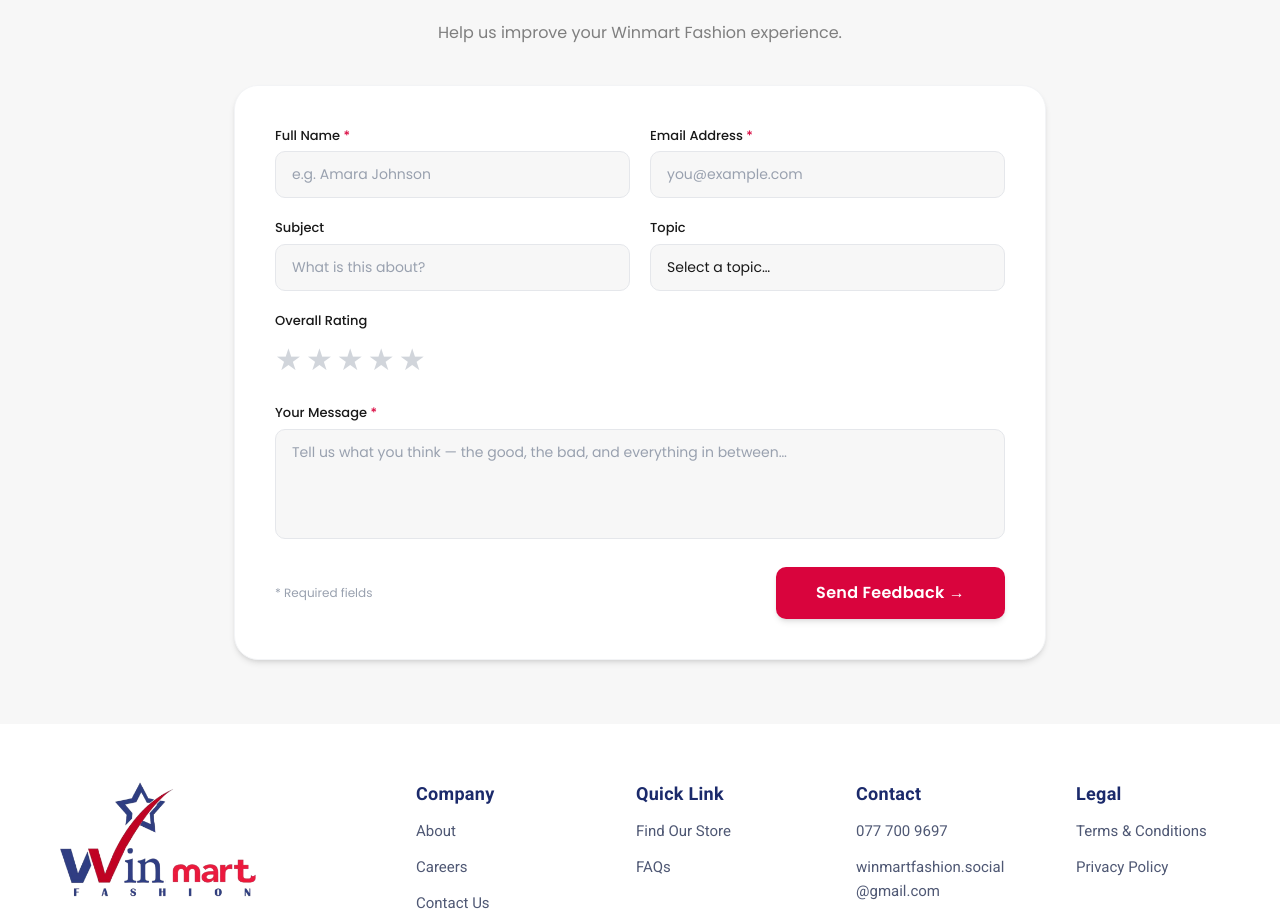
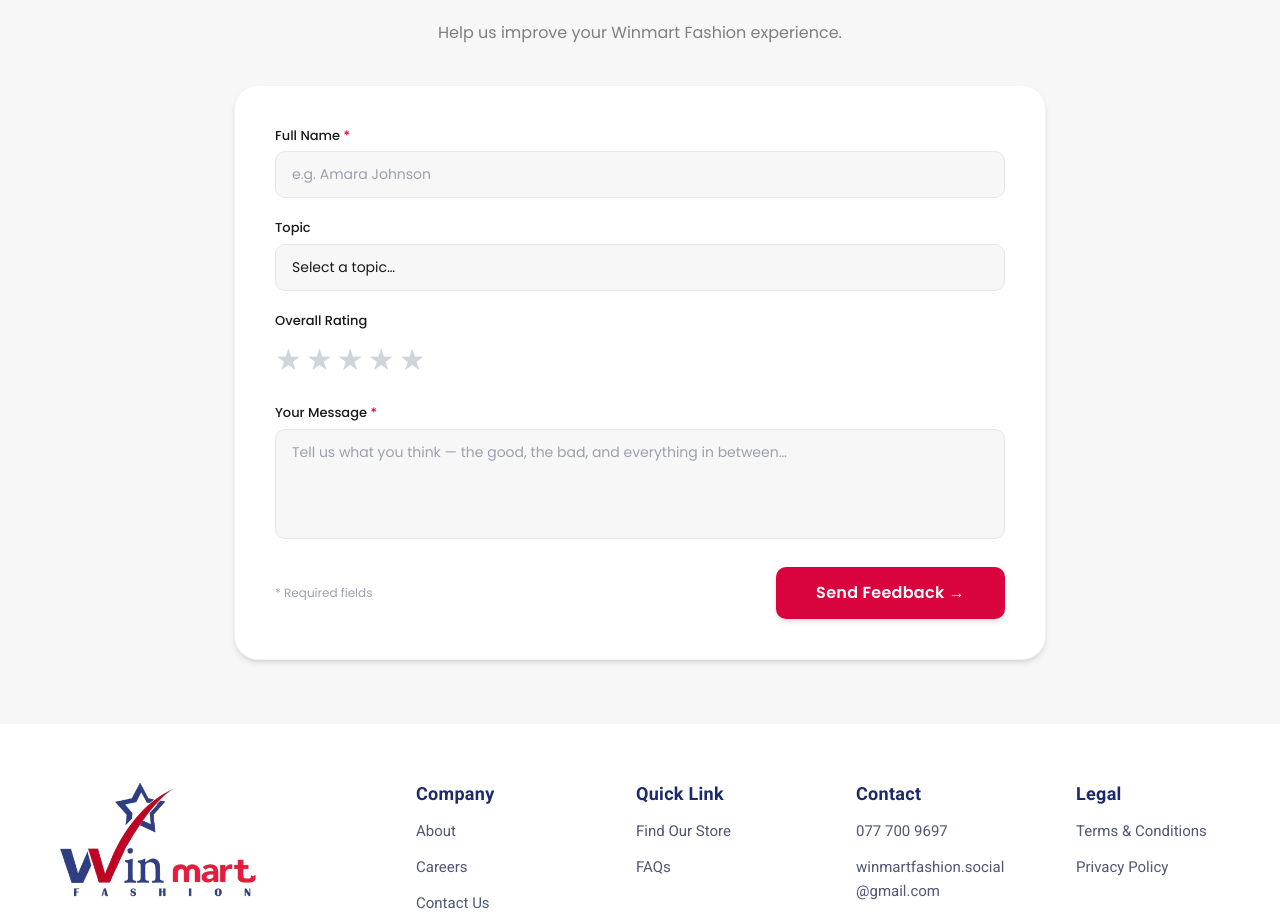
Before and after one commit to sana-co/winmart, a React (Vite) app: page / in a window 1280 px wide. Shown: the part 4973-5892 px from the top of the page. Built offline with nearby package versions, Linux system fonts and the light colour scheme.

Commit message:
commercial carousal done

```diff
--- a/api/feedback.js
+++ b/api/feedback.js
@@ -1,17 +1,15 @@
-import { cleanString, isEmail, requirePost, sendJson, supabase } from "./_supabase.js";
+import { cleanString, requirePost, sendJson, supabase } from "./_supabase.js";
 
 export default async function handler(request, response) {
   if (!requirePost(request, response)) return;
 
   const name = cleanString(request.body?.name);
-  const email = cleanString(request.body?.email);
-  const subject = cleanString(request.body?.subject);
   const topic = cleanString(request.body?.topic);
   const message = cleanString(request.body?.message);
   const rating = Number(request.body?.rating || 0);
 
-  if (!name || !isEmail(email) || !message) {
-    sendJson(response, 400, { error: "Name, valid email, and message are required." });
+  if (!name || !message) {
+    sendJson(response, 400, { error: "Name and message are required." });
     return;
   }
 
@@ -22,8 +20,6 @@ export default async function handler(request, response) {
 
   const { error } = await supabase.from("feedback").insert({
     name,
-    email,
-    subject: subject || null,
     topic: topic || null,
     message,
     rating,
--- a/src/app/components/winmart-community.tsx
+++ b/src/app/components/winmart-community.tsx
@@ -4,13 +4,12 @@ type Field = { label: string; type: string; placeholder: string; id: string };
 
 const fields: Field[] = [
   { id: "name",  label: "Full Name",     type: "text",  placeholder: "e.g. Amara Johnson" },
-  { id: "email", label: "Email Address", type: "email", placeholder: "you@example.com" },
 ];
 
-const topics = ["Product Quality", "Delivery & Shipping", "Website Experience", "Pricing", "Other"];
+const topics = ["Product Quality", "Pricing", "Customer Service", "Music", "Ambience", "Other"];
 
 export function WinmartCommunity() {
-  const [form, setForm] = useState({ name: "", email: "", subject: "", topic: "", message: "", rating: 0 });
+  const [form, setForm] = useState({ name: "", topic: "", message: "", rating: 0 });
   const [hover, setHover] = useState(0);
   const [submitted, setSubmitted] = useState(false);
   const [isSubmitting, setIsSubmitting] = useState(false);
@@ -21,7 +20,7 @@ export function WinmartCommunity() {
   const handleSubmit = async (e: React.FormEvent) => {
     e.preventDefault();
     setSubmitError("");
-    if (!form.name || !form.email || !form.message) return;
+    if (!form.name || !form.message) return;
 
     setIsSubmitting(true);
     try {
@@ -63,11 +62,10 @@ export function WinmartCommunity() {
             className="text-[#555] mb-8"
             style={{ fontFamily: "Poppins, sans-serif", fontSize: "17px" }}
           >
-            Your feedback has been received. We'll get back to you at{" "}
-            <span className="text-[#253A8F] font-semibold">{form.email}</span>.
+            Your feedback has been received. Thank you for helping us improve.
           </p>
           <button
-            onClick={() => { setSubmitted(false); setForm({ name: "", email: "", subject: "", topic: "", message: "", rating: 0 }); }}
+            onClick={() => { setSubmitted(false); setForm({ name: "", topic: "", message: "", rating: 0 }); }}
             className="bg-[#D9043D] hover:bg-[#b8032f] transition-colors text-white rounded-[8px] px-8 py-3"
             style={{ fontFamily: "Poppins, sans-serif", fontWeight: 600, fontSize: "15px" }}
           >
@@ -109,8 +107,8 @@ export function WinmartCommunity() {
           onSubmit={handleSubmit}
           className="bg-white rounded-[24px] p-8 lg:p-10 shadow-md border border-gray-100"
         >
-          {/* Name + email */}
-          <div className="grid grid-cols-1 sm:grid-cols-2 gap-5 mb-5">
+          {/* Name */}
+          <div className="mb-5">
             {fields.map(f => (
               <div key={f.id} className="flex flex-col gap-1.5">
                 <label
@@ -132,24 +130,8 @@ export function WinmartCommunity() {
             ))}
           </div>
 
-          {/* Subject + topic */}
-          <div className="grid grid-cols-1 sm:grid-cols-2 gap-5 mb-5">
-            <div className="flex flex-col gap-1.5">
-              <label
-                className="text-[#191919]"
-                style={{ fontFamily: "Poppins, sans-serif", fontWeight: 500, fontSize: "13px" }}
-              >
-                Subject
-              </label>
-              <input
-                type="text"
-                placeholder="What is this about?"
-                value={form.subject}
-                onChange={e => set("subject", e.target.value)}
-                className="border border-gray-200 bg-[#f7f7f7] rounded-[10px] px-4 py-3 text-[#191919] placeholder-gray-400 outline-none focus:border-[#253A8F] focus:bg-white transition-all"
-                style={{ fontFamily: "Poppins, sans-serif", fontSize: "14px" }}
-              />
-            </div>
+          {/* Topic */}
+          <div className="mb-5">
             <div className="flex flex-col gap-1.5">
               <label
                 className="text-[#191919]"
```
Also changed, not shown: 1 other file (tests, documents, lock files or other folders).
